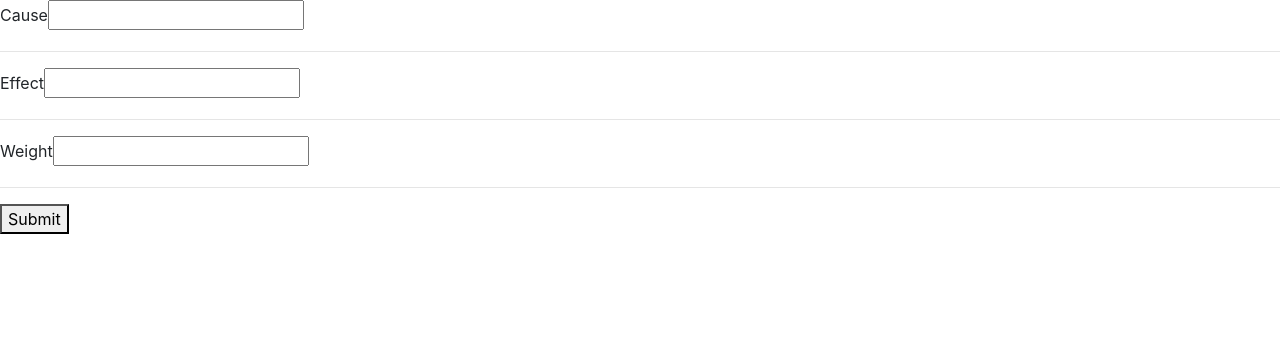
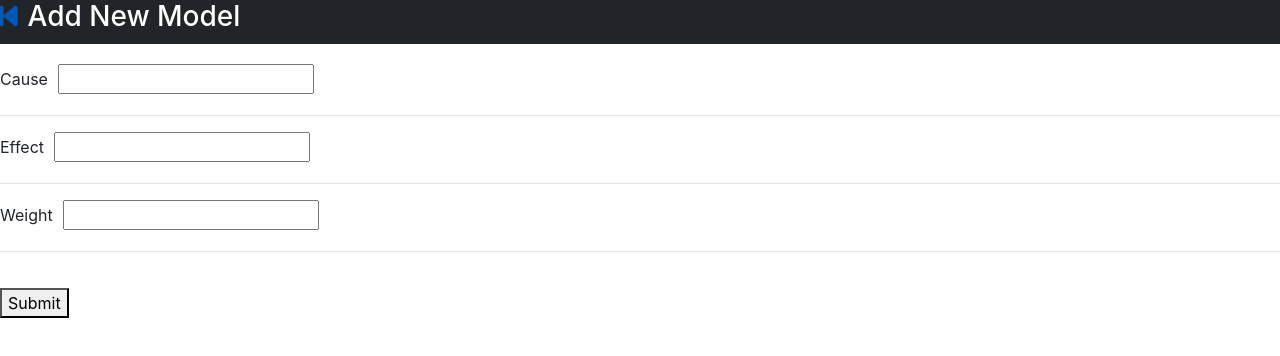
Before and after one commit to Fasih123456/davis36-freelancing-website, a React (Create React App) app in the folder davis/: page /node-add in a window 1280 px wide. Shown: the top 356 px of the page. Built offline with nearby package versions, Linux system fonts and the light colour scheme; no server answers.

Commit message:
improved styling

```diff
--- /dev/null
+++ b/davis/src/Css/index.css
@@ -0,0 +1,28 @@
+h3{
+    padding-bottom: 10px;
+}
+
+svg{
+    padding-right: 10px;
+}
+
+form{
+    padding-top: 20px;
+}
+
+label{
+    padding-right: 10px;
+}
+
+.card{
+    margin-top: 20px;
+}
+
+button{
+    margin-top: 20px;
+}
+
+.no-top-margin{
+
+    margin-top: 0px;
+}
--- a/davis/src/Pages/App.js
+++ b/davis/src/Pages/App.js
@@ -7,6 +7,7 @@ import NodeAdd from './nodeadd';
 import Screen3 from './screen3';
 import Screen4 from './screen4';
 import { FontAwesomeIcon } from '@fortawesome/react-fontawesome';
+import "../Css/index.css"
 
 //This page handles displaying all the pages on the correct link
 const App = () => {
--- a/davis/src/Pages/newrecord.js
+++ b/davis/src/Pages/newrecord.js
@@ -2,6 +2,8 @@ import React, { useEffect, useState } from "react";
 import axios, { Axios } from "axios";
 import { Redirect } from "react-router";
 import { useLocation } from "react-router-dom";
+import { FontAwesomeIcon } from "@fortawesome/react-fontawesome";
+import { Link } from "react-router-dom";
 
 const Record = () => {
   const [name, setName] = useState("");
@@ -41,6 +43,19 @@ const Record = () => {
   };
 
   return (
+    <React.Fragment>
+                    <h3 style={{ backgroundColor: "#212529", color: "white", marginBottom: "0px" }}>
+        <Link
+          to={{
+            pathname: "/",
+            state: state,
+          }}
+        >
+          <FontAwesomeIcon icon="fa-solid fa-backward-step" />
+        </Link>
+          Add New Model
+        </h3>
+
     <form>
       <label>Name</label>
       <input type="text" value={name} onChange={(e) => setName(e.target.value)} />
@@ -55,6 +70,7 @@ const Record = () => {
       <hr />
       <button onClick={postDataCheck}>Submit</button>
     </form>
+    </React.Fragment>
   );
 };
 
--- a/davis/src/Pages/nodeadd.js
+++ b/davis/src/Pages/nodeadd.js
@@ -2,7 +2,7 @@ import React, { useEffect, useState } from "react";
 import axios, { Axios } from "axios";
 import { Link } from "react-router-dom";
 import { useLocation } from "react-router-dom";
-
+import { FontAwesomeIcon } from "@fortawesome/react-fontawesome";
 var hashmap = [];
 
 //This page handles adding nodes to each model
@@ -13,8 +13,9 @@ function NodeAdd() {
   const [weight, setWeight] = useState("");
   const [isSending, setIsSending] = useState(false);
 
+
   const location = useLocation();
-  const locationdata = location.state;
+  const state = location.state;
   //console.log(locationdata)
 
   //This function gets relevent information from API, it fetchs data everytime infomartion in API changes
@@ -30,6 +31,19 @@ function NodeAdd() {
   );
 
   return (
+    <React.Fragment>
+    <h3 style={{ backgroundColor: "#212529", color: "white", marginBottom: "0px" }}>
+    <Link
+      to={{
+        pathname: "/",
+        state: state,
+      }}
+    >
+      <FontAwesomeIcon icon="fa-solid fa-backward-step" />
+    </Link>
+      Add New Model
+    </h3>
+
     <form>
       <label>Cause</label>
       <input type="text" value={name} onChange={(e) => setName(e.target.value)} />
@@ -44,6 +58,7 @@ function NodeAdd() {
 
       <button onClick={postDataCheck}>Submit</button>
     </form>
+    </React.Fragment>
   );
 
   function postDataCheck(event) {
@@ -61,7 +76,7 @@ function NodeAdd() {
     //making sure there is no duplications
     if (product.length > 0) {
       newProduct.map((n) => {
-        if (locationdata.model.id == n.associateId) {
+        if (state.model.id == n.associateId) {
           //console.log(n.nodes)
           for (let i = 0; i < n.nodes.length; i++) {
             if (causeExist && effectExist) {
@@ -115,7 +130,7 @@ function NodeAdd() {
             weight: weight,
           },
         ],
-        associateId: Number(locationdata.model.id),
+        associateId: Number(state.model.id),
       })
 
     //console.log('here')
--- a/davis/src/Pages/screen1.js
+++ b/davis/src/Pages/screen1.js
@@ -72,9 +72,9 @@ function Screen1() {
                 state: { model },
               }}
             >
-              <button>View</button>
+              <button class="no-top-margin">View</button>
             </Link>
-            <button onClick={() => deleteModel(model.id)}>Delete</button>
+            <button class="no-top-margin" onClick={() => deleteModel(model.id)}>Delete</button>
           </td>
         </tr>
       );
--- a/davis/src/Pages/screen2.js
+++ b/davis/src/Pages/screen2.js
@@ -2,6 +2,7 @@ import React, { useEffect, useState } from "react";
 import axios, { Axios } from "axios";
 import { Link } from "react-router-dom";
 import { useLocation } from "react-router-dom";
+import { FontAwesomeIcon } from "@fortawesome/react-fontawesome";
 var data = [];
 var screen3Data = [];
 var isPushed = false;
@@ -9,17 +10,16 @@ var isPushed = false;
 const Screen2 = (props) => {
   const location = useLocation();
   const state = location.state;
-  //console.log(state)
+  //console.log(state.model.name)
 
   const [connections, setConnections] = useState("");
 
   const stateId = Number(state.model.id);
-  const screen3Data = [stateId, connections];
+  const screen3Data = [stateId, connections,state.model.name];
 
   useEffect(() => {
     axios.get("https://62ea7b1c3a5f1572e87ca9e9.mockapi.io/product").then((response) => {
       setConnections(response.data);
-      //console.log("here");
     });
 
     //data = product;
@@ -30,7 +30,15 @@ const Screen2 = (props) => {
     return (
       <React.Fragment>
         <h3 style={{ backgroundColor: "#212529", color: "white", marginBottom: "0px" }}>
-          M1: Runner{" "}
+        <Link
+          to={{
+            pathname: "/",
+            state: state,
+          }}
+        >
+          <FontAwesomeIcon icon="fa-solid fa-backward-step" />
+        </Link>
+         {state.model.name} : Connections
         </h3>
 
         <table class="table">
--- a/davis/src/Pages/screen3.js
+++ b/davis/src/Pages/screen3.js
@@ -3,6 +3,7 @@ import axios, { Axios } from "axios";
 import { Link } from "react-router-dom";
 import Slider from "@mui/material/Slider";
 import Card from "react-bootstrap/Card";
+import { FontAwesomeIcon } from "@fortawesome/react-fontawesome";
 import { useLocation } from "react-router-dom";
 
 var changedValue = []; //all values which are changed will be pushed to this array and later on posted to the API
@@ -11,6 +12,7 @@ function Screen3() {
   const [connections, setConnections] = useState(null);
   const location = useLocation();
   const state = location.state;
+  //console.log(state);
 
   useEffect(() => {
     axios.get("https://62ea7b1c3a5f1572e87ca9e9.mockapi.io/product").then((response) => {
@@ -23,20 +25,20 @@ function Screen3() {
     return (
       <React.Fragment>
         <h3 style={{ backgroundColor: "#212529", color: "white", marginBottom: "0px" }}>
-          M1: Runner{" "}
+        <Link
+          to={{
+            pathname: "/",
+            state: state,
+          }}
+        >
+          <FontAwesomeIcon icon="fa-solid fa-backward-step" />
+        </Link>
+          {state[2]} : Runner
         </h3>
 
-        <table class="table">
-          <thead class="thead-dark">
-            <tr>
-              <th scope="col">#</th>
-              <th scope="col">Cause</th>
-              <th scope="col">Effect</th>
-              <th scope="col">Weight</th>
-            </tr>
-          </thead>
+
           {getValue(connections)}
-        </table>
+
         <Link
           to={{
             pathname: "/screen4",
--- a/davis/src/Pages/screen4.js
+++ b/davis/src/Pages/screen4.js
@@ -1,6 +1,7 @@
 import React, { useEffect, useState } from "react";
 import axios, { Axios } from "axios";
 import { Link } from "react-router-dom";
+import { FontAwesomeIcon } from "@fortawesome/react-fontawesome";
 import { useLocation } from "react-router-dom";
 
 var data = [];
@@ -9,6 +10,7 @@ function Screen4() {
   const [connections, setConnections] = useState("");
   const location = useLocation();
   const state = location.state;
+  console.log(state)
 
   useEffect(() => {
     axios.get("https://62ea7b1c3a5f1572e87ca9e9.mockapi.io/product").then((response) => {
@@ -19,6 +21,18 @@ function Screen4() {
   if (connections) {
     return (
       <React.Fragment>
+                <h3 style={{ backgroundColor: "#212529", color: "white", marginBottom: "0px" }}>
+        <Link
+          to={{
+            pathname: "/",
+            state: state,
+          }}
+        >
+          <FontAwesomeIcon icon="fa-solid fa-backward-step" />
+        </Link>
+          {state[2]} : Results
+        </h3>
+
         <table class="table">
           <thead class="thead-dark">
             <tr>
```
